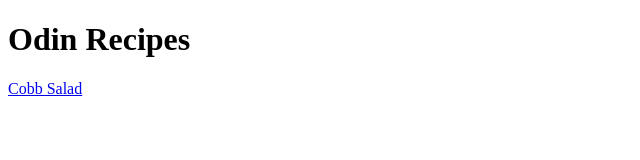
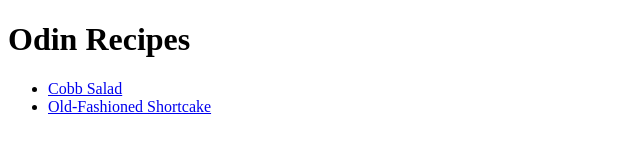
Before and after one commit to Ghostylemon48/odin-recipes, a plain HTML site: page index.html in a window 1280 px wide. Shown: the whole page, without its empty margins (0-640 px from the left). Drawn offline with Linux system fonts and the light colour scheme.

Commit message:
Format old-fashioned-shortcake.html
Add boilerplate to old-fashioned-shortcake.html and add navigation to and from index

```diff
--- a/index.html
+++ b/index.html
@@ -7,7 +7,9 @@
 
     <body>
         <h1>Odin Recipes</h1>
-
-        <a href="recipes/cobb-salad.html">Cobb Salad</a>
+        <ul>
+            <li><a href="recipes/cobb-salad.html">Cobb Salad</a></li>
+            <li><a href="recipes/old-fashioned-shortcake.html">Old-Fashioned Shortcake</a></li>
+        </ul>
     </body>
 </html>
```
Also changed, not shown: recipes/old-fashioned-shortcake.html (added, +14 -0 lines).
